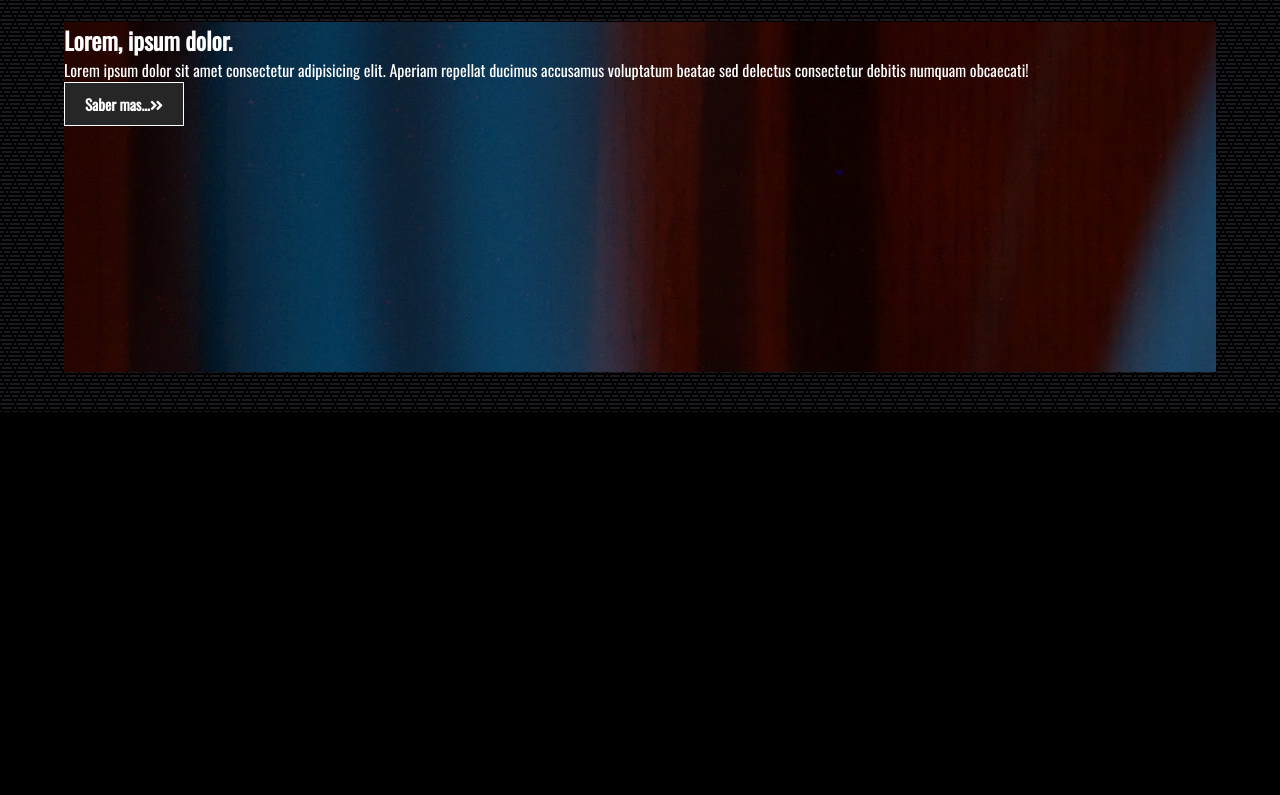
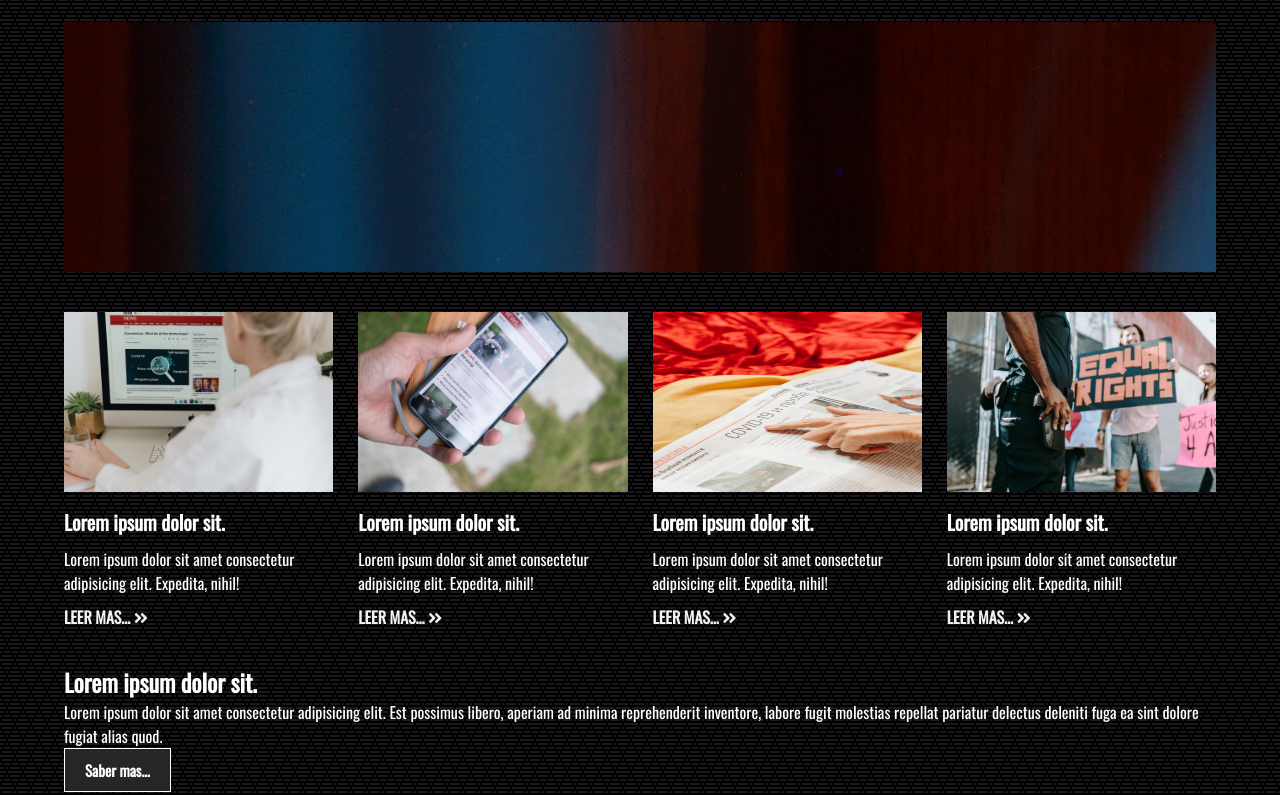
Before and after one commit to FranJimenezQ/Noti-Web, a plain HTML site: page index.html in a window 1280 px wide. Shown: the part 1017-1812 px from the top of the page. Before the commit the page ends 1429 px from the top, so only its background shows below. Drawn offline with nearby package versions, Linux system fonts and the light colour scheme.

Commit message:
Se crea otra seccion de noticias y el banner 2

```diff
--- a/index.html
+++ b/index.html
@@ -85,6 +85,40 @@
                 <a href="#" class="btn">Saber mas...<i class="fas fa-angle-double-right"></i></a>
             </div>
         </section>
+        <div class="tarjetas-noticias">
+            <div>
+                <img src="img/noticia1.jpg" alt="Noticia 1">
+                <h3>Lorem ipsum dolor sit.</h3>
+                <p>Lorem ipsum dolor sit amet consectetur adipisicing elit. Expedita, nihil!</p>
+                <a href="#">Leer mas... <i class="fas fa-angle-double-right"></i></a>
+            </div>
+            <div>
+                <img src="img/noticia2.jpg" alt="Noticia 2">
+                <h3>Lorem ipsum dolor sit.</h3>
+                <p>Lorem ipsum dolor sit amet consectetur adipisicing elit. Expedita, nihil!</p>
+                <a href="#">Leer mas... <i class="fas fa-angle-double-right"></i></a>
+            </div>
+            <div>
+                <img src="img/noticia3.jpg" alt="Noticia 3">
+                <h3>Lorem ipsum dolor sit.</h3>
+                <p>Lorem ipsum dolor sit amet consectetur adipisicing elit. Expedita, nihil!</p>
+                <a href="#">Leer mas... <i class="fas fa-angle-double-right"></i></a>
+            </div>
+            <div>
+                <img src="img/noticia4.jpg" alt="Noticia 4">
+                <h3>Lorem ipsum dolor sit.</h3>
+                <p>Lorem ipsum dolor sit amet consectetur adipisicing elit. Expedita, nihil!</p>
+                <a href="#">Leer mas... <i class="fas fa-angle-double-right"></i></a>
+            </div>
+        </div>
+
+        <section class="banner-tarjetas-2">
+            <div class="contenido">
+                <h2>Lorem ipsum dolor sit.</h2>
+                <p>Lorem ipsum dolor sit amet consectetur adipisicing elit. Est possimus libero, aperiam ad minima reprehenderit inventore, labore fugit molestias repellat pariatur delectus deleniti fuga ea sint dolore fugiat alias quod.</p>
+                <a href="#" class="btn">Saber mas... <i class="fas-fa-angle-double-right"></i></a>
+            </div>
+        </section>
     </div>
 </body>
 </html>
--- a/styles.css
+++ b/styles.css
@@ -131,7 +131,18 @@ hr {
 /*banner-tarjetas-1*/
 .banner-tarjetas-1 {
   width: 100%;
-  height: 350px;
+  height: 250px;
   background: url("./img/banner1.jpg");
   margin-bottom: 40px;
 }
+
+.banner-tarjetas-1 .contenido {
+  width: 40%;
+  padding: 90% 0 0 30px;
+  color: #ffff;
+}
+
+.banner-tarjetas-1 p,
+.banner-tarjetas-1 h2 {
+  margin: 10px 0 20px 0;
+}
```
